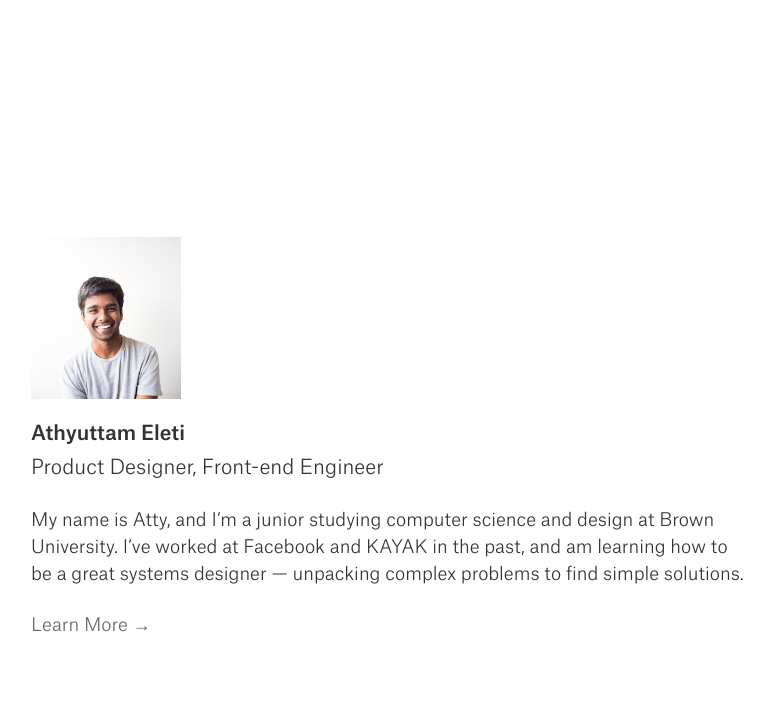
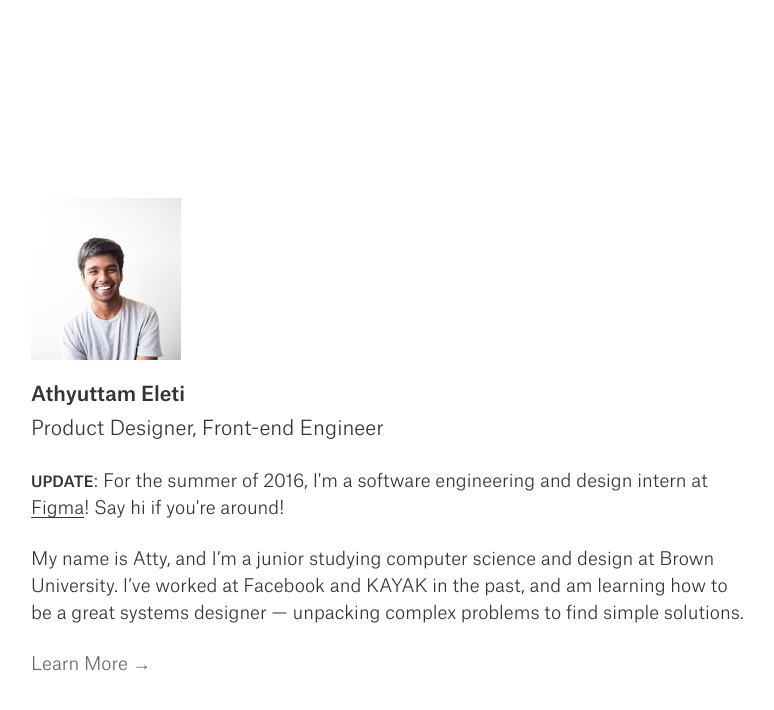
Before and after one commit to athyuttamre/athyuttamre.github.io, a Jekyll site: the page built from index.html, in a window 1280 px wide, cut to the strip 0-866 px from the top of the page. Shown: the top 710 px of the strip, without its empty margins (249-1023 px from the left). Built offline with Jekyll 4.4.1, drawn with Linux system fonts in a browser that asks for light colours.

Commit message:
Add Figma update for summer 2016

```diff
--- a/css/index.scss
+++ b/css/index.scss
@@ -18,6 +18,12 @@
 
   h1 {
     margin-bottom: 4px;
+  }
+
+  .small-caps-strong {
+    font-size: 1.5rem;
+    font-weight: 500;
+    text-transform: uppercase;
   }
 
   .learn-more {
--- a/index.html
+++ b/index.html
@@ -8,6 +8,8 @@ css: <link rel="stylesheet" href="/css/index.css">
     <img id="pp" src="/img/pp-thumb.png">
     <h1>Athyuttam Eleti</h1>
     <p class="desc">Product Designer, Front-end Engineer</p>
+
+    <p><span class="small-caps-strong">Update</span>: For the summer of 2016, I'm a software engineering and design intern at <a href="http://figma.com">Figma</a>! Say hi if you're around!</p>
 
     <p>My name is Atty, and I’m a junior studying computer science and design at Brown University. I’ve worked at Facebook and KAYAK in the past, and am learning how to be a great systems designer &mdash; unpacking complex problems to find simple solutions.</p>
 
```
